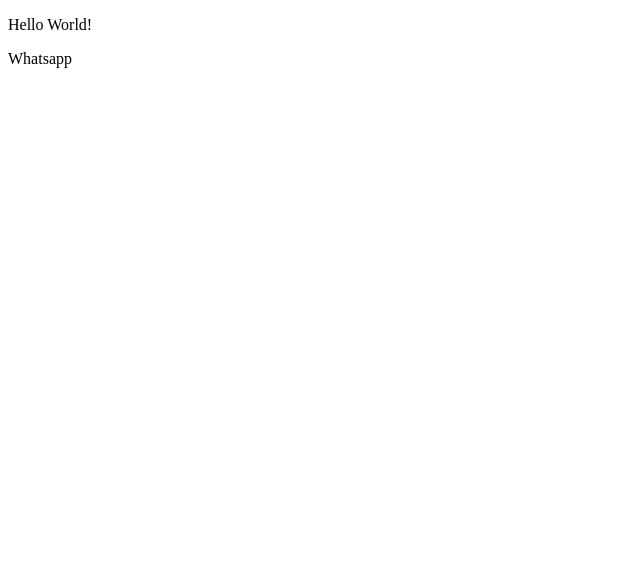
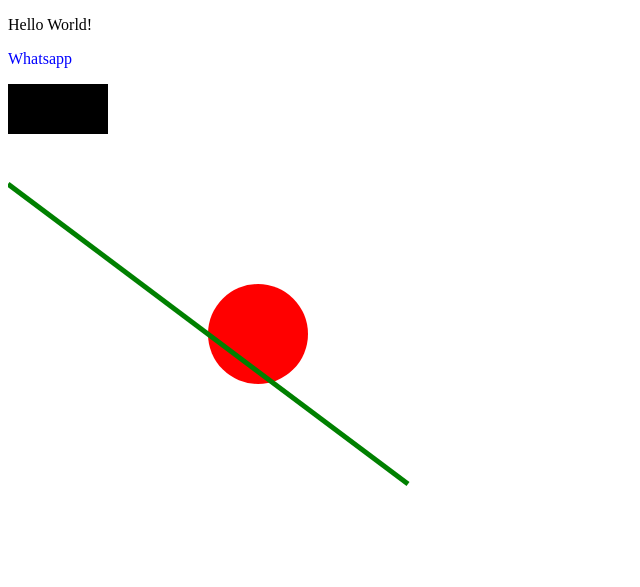
Before and after one commit to kaushalpatel922/D3chart, a plain HTML site: page index.html in a window 1280 px wide. Shown: the whole page, without its empty margins (0-640 px from the left). Drawn offline with nearby package versions, Linux system fonts and the light colour scheme.

Commit message:
creating svg element

```diff
--- a/index.html
+++ b/index.html
@@ -12,7 +12,34 @@
       //selecting and adding text
       d3.select("p").text("Hello World!");
       //appending new paragraph element
-      d3.select('body').append('p').text("Whatsapp");
+      d3.select("body")
+        .append("p")
+        .style("color", "blue")
+        .text("Whatsapp");
+
+      //Creating SVG element
+      var canvas = d3.select("body")
+                  .append("svg")
+                  .attr("width", 500)
+                  .attr("height", 500);
+
+      var circle = canvas.append("circle")
+                    .attr("cx", 250)
+                    .attr("cy", 250)
+                    .attr("r", 50)
+                    .attr("fill", "red");
+
+      var rect = canvas.append("rect")
+                  .attr("width", 100)
+                  .attr("height", 50)
+
+      var line = canvas.append("line")
+                  .attr("x1", 0)
+                  .attr("y1", 100)
+                  .attr("x2", 400)
+                  .attr("y2", 400)
+                  .attr("stroke", "green")
+                  .attr("stroke-width", 5);
 
     </script>
   </body>
```
